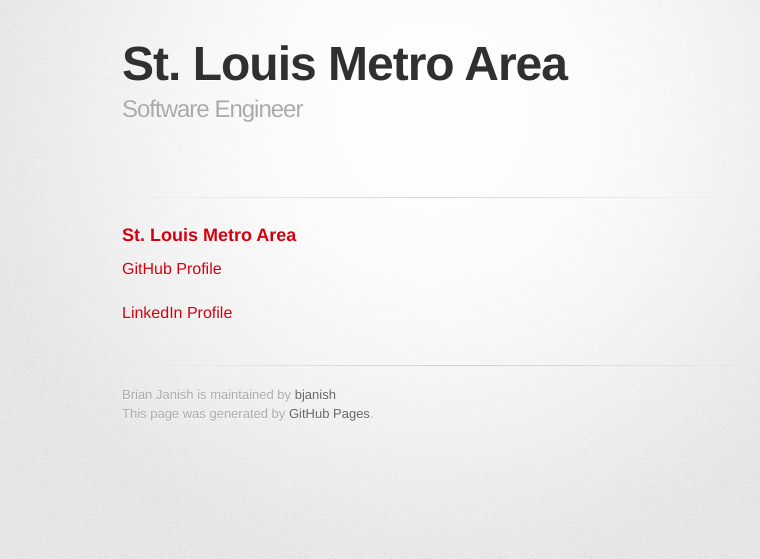
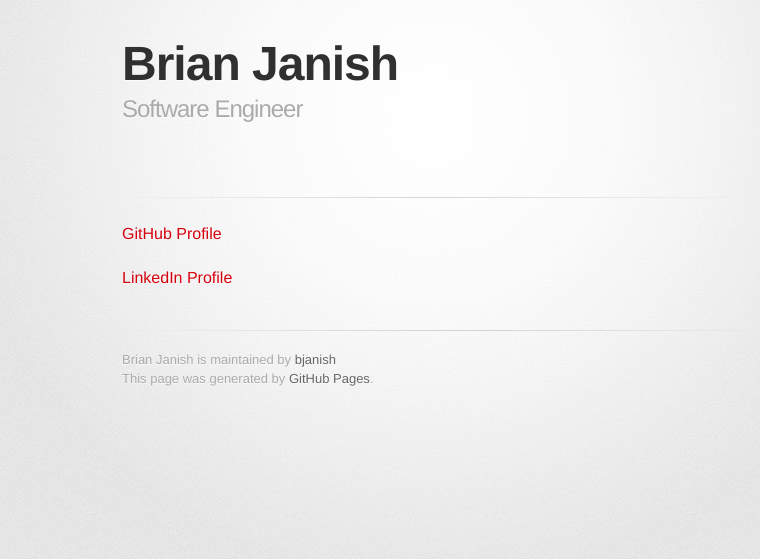
Before and after one commit to bjanish/brianjanish, a Jekyll site: the page built from index.md, in a window 1280 px wide. Shown: the top 559 px of the page, without its empty margins (208-968 px from the left). Built offline with Jekyll 4.4.1, drawn with Linux system fonts in a browser that asks for light colours; some web fonts are replaced; our own code applies the rules of GitHub Pages for plain Markdown files.

Commit message:
Update index.md

```diff
--- a/index.md
+++ b/index.md
@@ -1,7 +1,8 @@
 ---
 layout: default
+
+### St. Louis Metro Area
 ---
-### St. Louis Metro Area
 
 [GitHub Profile](https://github.com/bjanish/)
 
```
